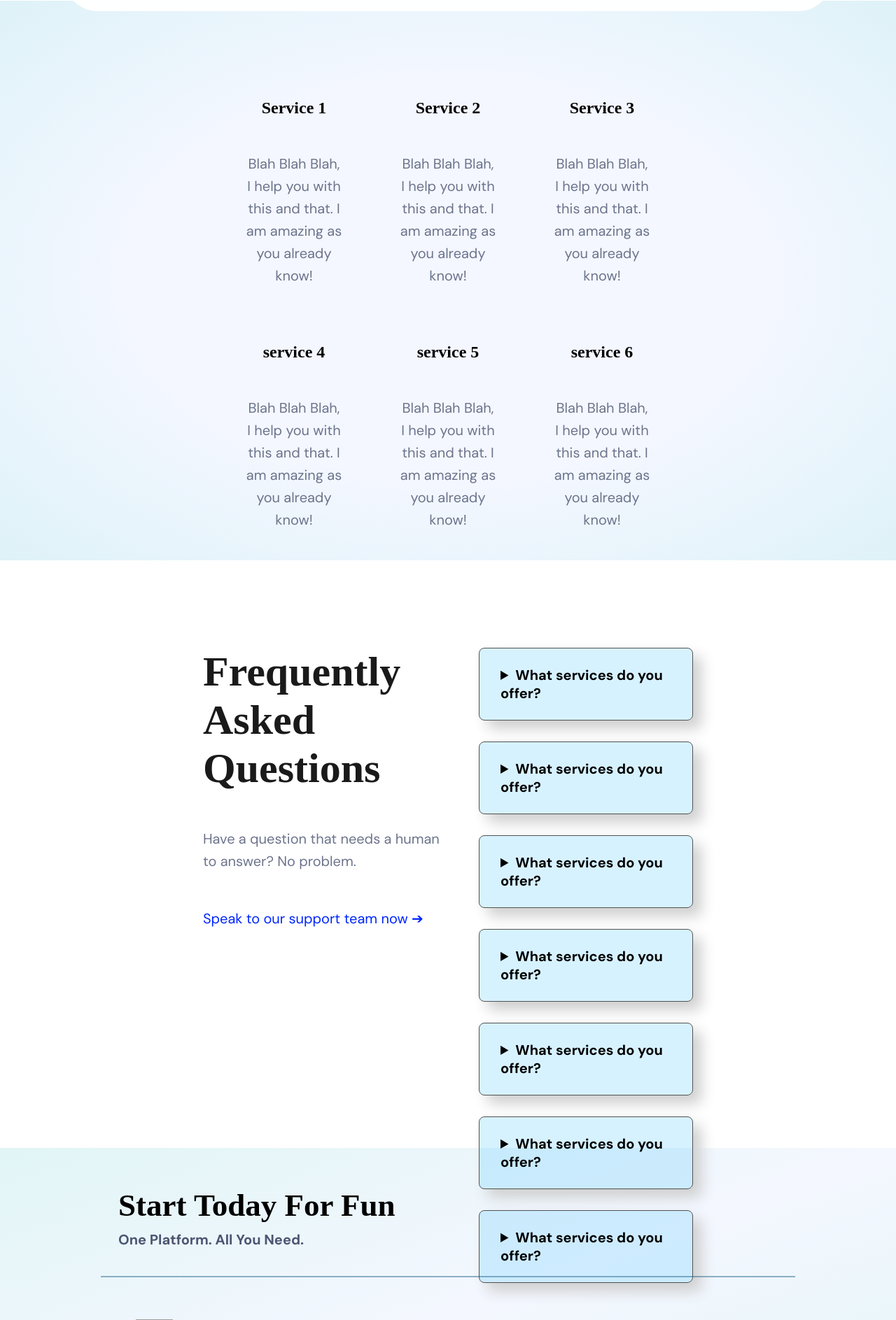
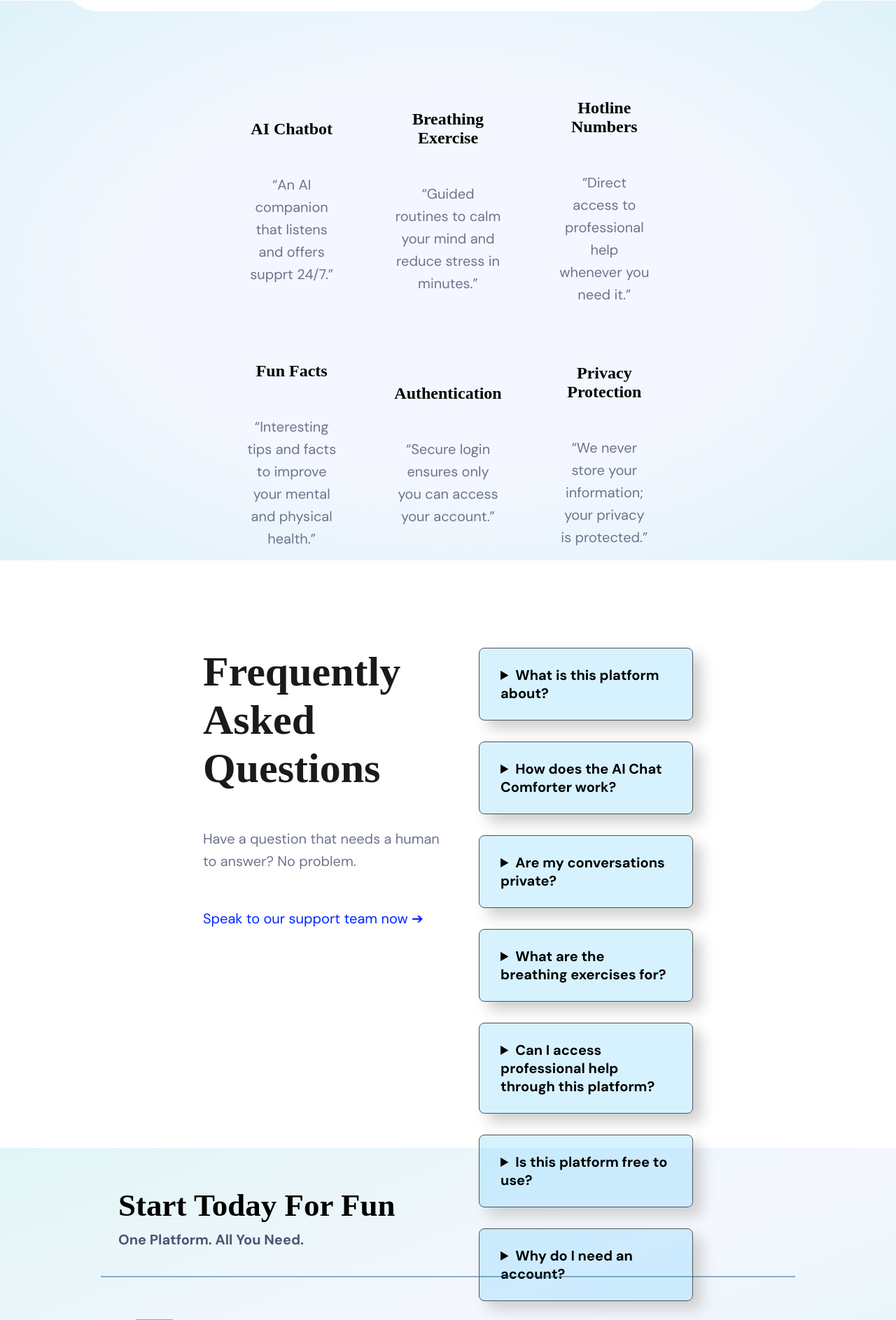
Before and after one commit to rish497/hackamind-hackathon, a Flask app: page / in a window 1280 px wide. Shown: the part 2159-4046 px from the top of the page at 70% size. Run offline with Flask 3, Linux system fonts and the light colour scheme; grey boxes are pictures that could not be loaded.

Commit message:
Content Filling

```diff
--- a/templates/Website.html
+++ b/templates/Website.html
@@ -14,7 +14,7 @@
 
 <div class="topbar">
 <img src="https://images.vexels.com/media/users/3/142789/isolated/preview/2bfb04ad814c4995f0c537c68db5cd0b-multicolor-swirls-circle-logo.png" alt="Logo" style="height:40px; margin-right:15px;">
-<h1>MyStartup</h1>
+<h1>NeuroNest</h1>
 <a href="#web1">Dashboard</a>
 <a href="#web2">Breathing Excerise</a>
 <a href="#ChatW">AI Bot</a>
@@ -468,14 +468,14 @@ async function sendToGemini() {
 
 {% else %}
 <div class="bottombar">
-<a>This is a Startup!</a>
+<a>Relax and Chill!</a>
 <button><a href="/login">Get started for Free!</a></button>
 <a style="color:#b1b0b0">For Windows and macOS</a>
 </div>
 
 <div class="topbar">
 <img src="https://images.vexels.com/media/users/3/142789/isolated/preview/2bfb04ad814c4995f0c537c68db5cd0b-multicolor-swirls-circle-logo.png" alt="Logo" style="height:40px; margin-right:15px;">
-<h1>MyStartup</h1>
+<h1>NeuroNest</h1>
 <a href="#intro">Home</a>
 <a href="#about">About</a>
 <a href="#services">Services</a>
@@ -484,9 +484,9 @@ async function sendToGemini() {
 
 <section id="intro">
 
-    <h1 style="color: white;">Welcome to <span style="color:rgb(0, 238, 255)">MyStartup</span></h1>
+    <h1 style="color: white;">Welcome to <span style="color:rgb(0, 238, 255)">NeuroNest</span></h1>
     <p style="color: white;">
-      We build amazing products that transform your business and simplify your life. This is a dsjdnkdanf hjsdafbhjasdf
+      An AI-powered wellness platform offering emotional support, guided breathing, and trusted mental health resources—all while keeping your data private
     </p>
     <button><a href="/login"  style="text-decoration: none; color: white;"> Get Started For Free </a></button>
 </section>
@@ -584,19 +584,19 @@ async function sendToGemini() {
 <section id="about">
 <div class="box">
   <div class="innerbox">
-    <h1>About This</h1>
-    <p>We are a team of passionate developers, designers, and thinkers committed to creating innovative solutions for the modern world.</p>
+    <h1>AI Chat Comforter</h1>
+    <p>A friendly AI companion that listens, responds, and provides support. Perfect for moments of stress, anxiety, or when you just need someone to talk to.</p>
   </div>
 
-     <img src="https://images.unsplash.com/photo-1526779259212-939e64788e3c?fm=jpg&q=60&w=3000&ixlib=rb-4.1.0&ixid=M3wxMjA3fDB8MHxzZWFyY2h8M3x8ZnJlZSUyMGltYWdlc3xlbnwwfHwwfHx8MA%3D%3D" alt="Team Image">
+     <img src="https://www.unir.net/wp-content/uploads/2025/01/Que-es-un-chatbot-y-para-que-sirve2.jpg" alt="Team Image">
 
 </div>
 
 <div class="box2">
-  <img src="https://images.unsplash.com/photo-1526779259212-939e64788e3c?fm=jpg&q=60&w=3000&ixlib=rb-4.1.0&ixid=M3wxMjA3fDB8MHxzZWFyY2h8M3x8ZnJlZSUyMGltYWdlc3xlbnwwfHwwfHx8MA%3D%3D" alt="Team Image">
+  <img src="https://www.drlalithapalle.com/wp-content/uploads/2023/07/The-Significance-of-Wellness.png" alt="Team Image">
   <div class="innerbox">
-    <h1>About This</h1>
-    <p>We are a team of passionate developers, designers, and thinkers committed to creating innovative solutions for the modern world.</p>
+    <h1>Relaxing Breathing Exercises</h1>
+    <p>Guided breathing routines designed to calm your mind, reduce stress, and improve focus. Step-by-step exercises help you relax.</p>
   </div>
 </div>
 </section>
@@ -606,28 +606,28 @@ async function sendToGemini() {
 <section id="services">
   <div class="container">
     <div id="box-1">
-      <h2>Service 1</h2>
-      <p>Blah Blah Blah, I help you with this and that. I am amazing as you already know!</p>
+      <h2>AI Chatbot</h2>
+      <p>“An AI companion that listens and offers supprt 24/7.”</p>
     </div>
     <div id="box-2">
-      <h2>Service 2</h2>
-      <p>Blah Blah Blah, I help you with this and that. I am amazing as you already know!</p>
+      <h2>Breathing Exercise</h2>
+      <p>“Guided routines to calm your mind and reduce stress in minutes.”</p>
     </div>
     <div id="box-3">
-      <h2>Service 3</h2>
-      <p>Blah Blah Blah, I help you with this and that. I am amazing as you already know!</p>
+      <h2>Hotline Numbers</h2>
+      <p>“Direct access to professional help whenever you need it.”</p>
     </div>
     <div id="box-4">
-      <h2>service 4</h2>
-      <p>Blah Blah Blah, I help you with this and that. I am amazing as you already know!</p>
+      <h2>Fun Facts</h2>
+      <p>“Interesting tips and facts to improve your mental and physical health.”</p>
     </div>
     <div id="box-5">
-      <h2>service 5</h2>
-      <p>Blah Blah Blah, I help you with this and that. I am amazing as you already know!</p>
+      <h2>Authentication</h2>
+      <p>“Secure login ensures only you can access your account.”</p>
     </div>
     <div id="box-6">
-      <h2>service 6</h2>
-      <p>Blah Blah Blah, I help you with this and that. I am amazing as you already know!</p>
+      <h2>Privacy Protection</h2>
+      <p>“We never store your information; your privacy is protected.”</p>
     </div>
 </div>
 </section>
@@ -640,38 +640,38 @@ async function sendToGemini() {
   </div>
   <div class="answerbox">
       <details class="QA">
-        <summary>What services do you offer?</summary>
-        <p>We offer a range of services including web development, mobile app development, and digital marketing.</p>
+        <summary>What is this platform about?</summary>
+        <p>It’s an AI-powered wellness tool designed to provide emotional support, guided breathing exercises, and access to trusted mental health resources.</p>
       </details>
 
       <details class="QA">
-        <summary>What services do you offer?</summary>
-        <p>We offer a range of services including web development, mobile app development, and digital marketing.</p>
+        <summary>How does the AI Chat Comforter work?</summary>
+        <p>The AI listens to your concerns and provides supportive, judgment-free responses to help you manage stress and emotions.</p>
       </details>
 
       <details class="QA">
-        <summary>What services do you offer?</summary>
-        <p>We offer a range of services including web development, mobile app development, and digital marketing.</p>
+        <summary>Are my conversations private?</summary>
+        <p>Yes! We do not save any personal data or conversations, ensuring complete privacy and confidentiality.</p>
       </details>
 
       <details class="QA">
-        <summary>What services do you offer?</summary>
-        <p>We offer a range of services including web development, mobile app development, and digital marketing.</p>
+        <summary>What are the breathing exercises for?</summary>
+        <p>They help reduce stress, improve focus, and calm your mind through simple, guided routines.</p>
       </details>
 
       <details class="QA">
-        <summary>What services do you offer?</summary>
-        <p>We offer a range of services including web development, mobile app development, and digital marketing.</p>
+        <summary>Can I access professional help through this platform?</summary>
+        <p>Yes! We provide direct links and hotline numbers to trusted mental health professionals for immediate support.</p>
       </details>
 
       <details class="QA">
-        <summary>What services do you offer?</summary>
-        <p>We offer a range of services including web development, mobile app development, and digital marketing.</p>
+        <summary>Is this platform free to use?</summary>
+        <p>Absolutely. All features, including AI chat and breathing exercises, are available for free.</p>
       </details>
 
       <details class="QA">
-        <summary>What services do you offer?</summary>
-        <p>We offer a range of services including web development, mobile app development, and digital marketing.</p>
+        <summary>Why do I need an account?</summary>
+        <p>Authentication ensures a personalized experience and keeps your access secure.</p>
       </details>
   </div>
 </section>
@@ -697,7 +697,7 @@ async function sendToGemini() {
         </div>
         <div class="lol lol-2">
           <img src="https://images.vexels.com/media/users/3/142789/isolated/preview/2bfb04ad814c4995f0c537c68db5cd0b-multicolor-swirls-circle-logo.png" alt="Logo" style="height:40px; margin-right:15px;">
-          <h2 style="font-size: 30px;">MyStartup</h2>
+          <h2 style="font-size: 30px;">NeuroNest</h2>
         </div>
         <div class="lol lol-3">
           <h2 style="font-size: 30px;">Features</h2>
```
